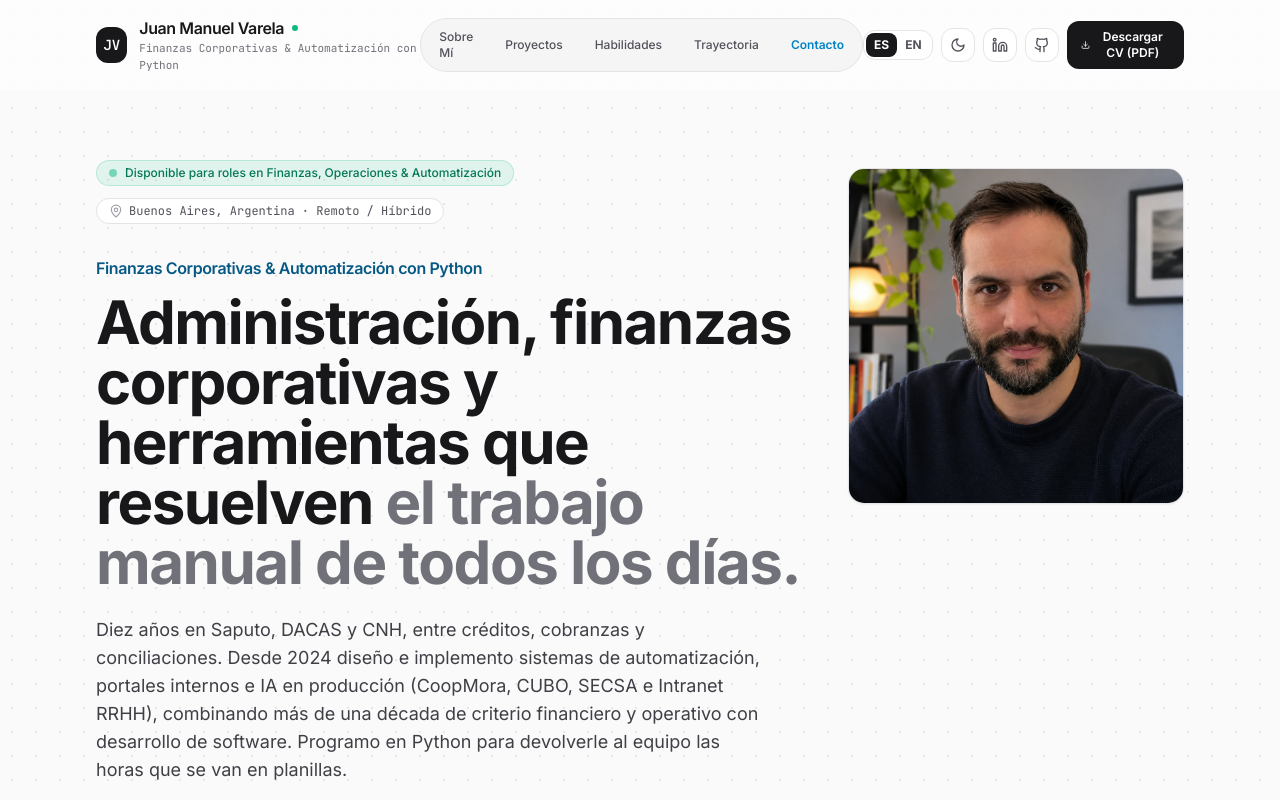
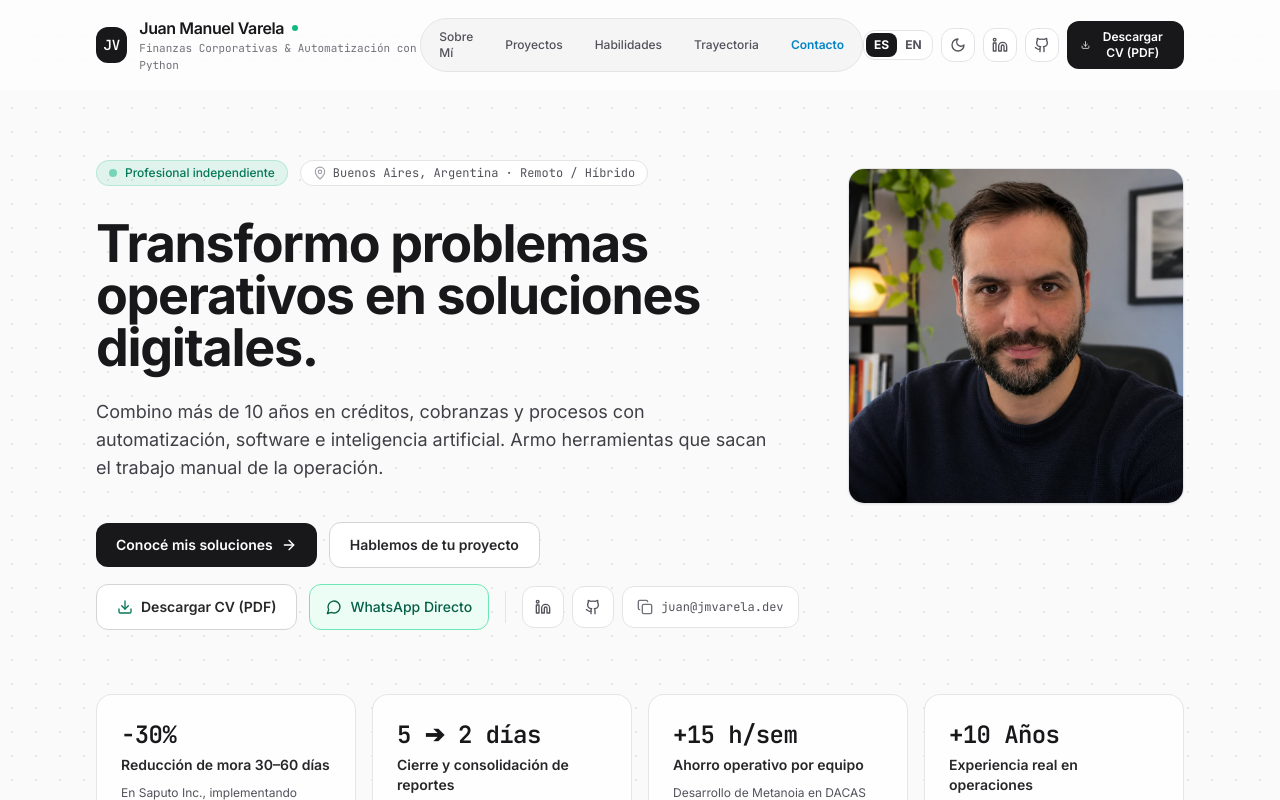
Before and after one commit to varelajm10/juan-manuel-varela-portfolio, a React (Vite) app: page / in a window 1280 px wide. Shown: the top 800 px of the page. Built offline with nearby package versions, Linux system fonts and the light colour scheme.

Commit message:
feat: orientar la primera pantalla a quien tiene un problema operativo
El titular deja de hablar de un puesto y los dos botones llevan a las soluciones o al contacto.

Co-authored-by: Cursor <cursoragent@cursor.com>

```diff
--- a/src/components/Hero.jsx
+++ b/src/components/Hero.jsx
@@ -29,8 +29,8 @@ export default function Hero({ lang }) {
 
   const whatsappMsg =
     lang === 'es'
-      ? 'Hola Juan Manuel, vi tu portfolio y me gustaría conversar sobre una oportunidad en finanzas y automatización.'
-      : 'Hi Juan Manuel, I saw your portfolio and would like to connect regarding an opportunity in finance and automation.';
+      ? 'Hola Juan Manuel, vi tu sitio y quiero comentarte un problema operativo de mi empresa.'
+      : 'Hi Juan Manuel, I saw your site and would like to talk about an operational problem in my company.';
 
   const whatsappUrl = `https://wa.me/${personalInfo.whatsappNumber}?text=${encodeURIComponent(
     whatsappMsg
@@ -56,28 +56,35 @@ export default function Hero({ lang }) {
 
         {/* Encabezado Principal Directo */}
         <div>
-          <p className="mb-3 text-sm sm:text-base font-semibold tracking-tight text-sky-800 dark:text-sky-300">
-            {personalInfo.role[lang]}
-          </p>
-          <h1 className="text-3xl sm:text-5xl lg:text-6xl font-bold tracking-tight text-zinc-900 dark:text-zinc-100 leading-[1.15]">
+          <h1 className="max-w-3xl text-3xl sm:text-5xl lg:text-[3.25rem] font-bold tracking-tight text-zinc-900 dark:text-zinc-100 leading-[1.15]">
             {t.headline}
-            <span className="text-zinc-500 dark:text-zinc-400">{t.headlineSub}</span>
+            {t.headlineSub ? (
+              <span className="text-zinc-500 dark:text-zinc-400">{t.headlineSub}</span>
+            ) : null}
           </h1>
 
           <p className="mt-6 max-w-2xl text-base sm:text-lg text-zinc-700 dark:text-zinc-300 leading-relaxed">
-            {t.storyP1}
+            {t.subheadline || t.storyP1}
           </p>
 
-          {/* Acciones Principales y Contacto */}
           <div className="mt-10 flex flex-wrap items-center gap-3">
             <a
               href="#proyectos"
-              className="inline-flex items-center justify-center gap-2 px-5 py-3 rounded-xl text-sm font-semibold bg-zinc-900 hover:bg-zinc-800 text-white dark:bg-zinc-100 dark:hover:bg-white dark:text-zinc-950 shadow-xs transition-all group"
+              className="inline-flex items-center justify-center gap-2 px-5 py-3 rounded-xl text-sm font-semibold bg-zinc-900 hover:bg-zinc-800 text-white dark:bg-zinc-100 dark:hover:bg-white dark:text-zinc-950 shadow-xs transition-all group focus-visible:outline-2 focus-visible:outline-offset-2 focus-visible:outline-sky-600"
             >
               <span>{t.ctaProjects}</span>
               <ArrowRight className="w-4 h-4 group-hover:translate-x-0.5 transition-transform" />
             </a>
 
+            <a
+              href="#contacto"
+              className="inline-flex items-center justify-center gap-2 px-5 py-3 rounded-xl text-sm font-semibold border border-zinc-300 dark:border-zinc-700 bg-white dark:bg-zinc-900 text-zinc-800 dark:text-zinc-200 hover:bg-zinc-50 dark:hover:bg-zinc-800 transition-all focus-visible:outline-2 focus-visible:outline-offset-2 focus-visible:outline-sky-600"
+            >
+              <span>{t.ctaContact}</span>
+            </a>
+          </div>
+
+          <div className="mt-4 flex flex-wrap items-center gap-3">
             <button
               type="button"
               onClick={() => downloadCv(lang)}
--- a/src/data/portfolioData.js
+++ b/src/data/portfolioData.js
@@ -34,21 +34,21 @@ export const content = {
       downloadCv: 'Descargar CV (PDF)',
     },
     hero: {
-      badge: 'Disponible para roles en Finanzas, Operaciones & Automatización',
-      // CTA Principal - Opción A (Activa por defecto según aprobación)
-      // Alternativa documentada Opción C: "Finanzas estratégicas con criterio de negocio y código en producción. Conversemos sobre tu circuito operativo."
+      badge: 'Profesional independiente',
       heroCtaBanner:
-        '¿Buscás un perfil que conecte finanzas corporativas, datos y automatización? Hablemos de tu proceso.',
-      headline:
-        'Administración, finanzas corporativas y herramientas que resuelven ',
-      headlineSub: 'el trabajo manual de todos los días.',
+        'Si tu equipo pierde horas en planillas, puedo armar la herramienta que las saque de la operación.',
+      headline: 'Transformo problemas operativos en soluciones digitales.',
+      headlineSub: '',
+      subheadline:
+        'Combino más de 10 años en créditos, cobranzas y procesos con automatización, software e inteligencia artificial. Armo herramientas que sacan el trabajo manual de la operación.',
       storyP1:
         'Diez años en Saputo, DACAS y CNH, entre créditos, cobranzas y conciliaciones. Desde 2024 diseño e implemento sistemas de automatización, portales internos e IA en producción (CoopMora, CUBO, SECSA e Intranet RRHH), combinando más de una década de criterio financiero y operativo con desarrollo de software. Programo en Python para devolverle al equipo las horas que se van en planillas.',
       storyP2:
         'El punto de quiebre fue el hartazgo de ver cómo los equipos queman 15 a 20 horas por semana cruzando planillas a mano, copiando datos entre sistemas y corriendo atrás de cierres interminables. Ahí decidí aprender a programar en serio: scripts en Python, consultas avanzadas en SQL y modelos en Power BI para resolver mis propios cuellos de botella operativos.',
       storyP3:
         'Hoy uno esos dos mundos. No soy un desarrollador teórico ni un analista que solo hace presentaciones en PowerPoint: construyo herramientas, pipelines y tableros que funcionan en producción, le quitan el trabajo repetitivo a la gente y le devuelven tiempo al negocio para tomar decisiones estratégicas.',
-      ctaProjects: 'Ver Proyectos Reales',
+      ctaProjects: 'Conocé mis soluciones',
+      ctaContact: 'Hablemos de tu proyecto',
       ctaCv: 'Descargar CV (PDF)',
       ctaWhatsapp: 'WhatsApp Directo',
     },
@@ -530,19 +530,21 @@ export const content = {
       downloadCv: 'Download Resume (PDF)',
     },
     hero: {
-      badge: 'Available for Finance, Operations & Automation roles',
+      badge: 'Independent professional',
       heroCtaBanner:
-        'Looking for a professional connecting corporate finance, data, and code? Let’s talk.',
-      headline:
-        'Corporate finance, operations, and applied code solving ',
-      headlineSub: 'everyday manual friction.',
+        'If your team is losing hours to spreadsheets, I can build the tool that takes that work out of the operation.',
+      headline: 'I turn operational problems into digital tools.',
+      headlineSub: '',
+      subheadline:
+        'I combine 10+ years in credit, collections, and business processes with automation, software, and applied AI. I build tools that take manual work out of the operation.',
       storyP1:
         'Ten years at Saputo, DACAS, and CNH, across credit, collections, and bank reconciliations. Since 2024 I have designed and shipped automation systems, internal portals, and production AI (CoopMora, CUBO, SECSA, and an HR intranet), combining more than a decade of financial and operational judgment with software development. I write Python so teams get back the hours they spend on spreadsheets.',
       storyP2:
         'The turning point was growing weary of watching teams burn 15 to 20 hours every week manually matching spreadsheets, copying records across fragmented ERPs, and scrambling through never-ending month-end closings. That led me to take programming seriously: writing robust Python scripts, advanced SQL queries, and Power BI models to solve my own team’s operational bottlenecks.',
       storyP3:
         'Today, I bridge those two worlds. I am neither an abstract developer nor an analyst confined to PowerPoint decks: I build tools, pipelines, and dashboards that run in production, strip away repetitive grunt work, and give businesses back the time they need to make strategic decisions.',
-      ctaProjects: 'View Practical Projects',
+      ctaProjects: 'See my solutions',
+      ctaContact: "Let's talk about your project",
       ctaCv: 'Download Resume (PDF)',
       ctaWhatsapp: 'Direct WhatsApp',
     },
```
